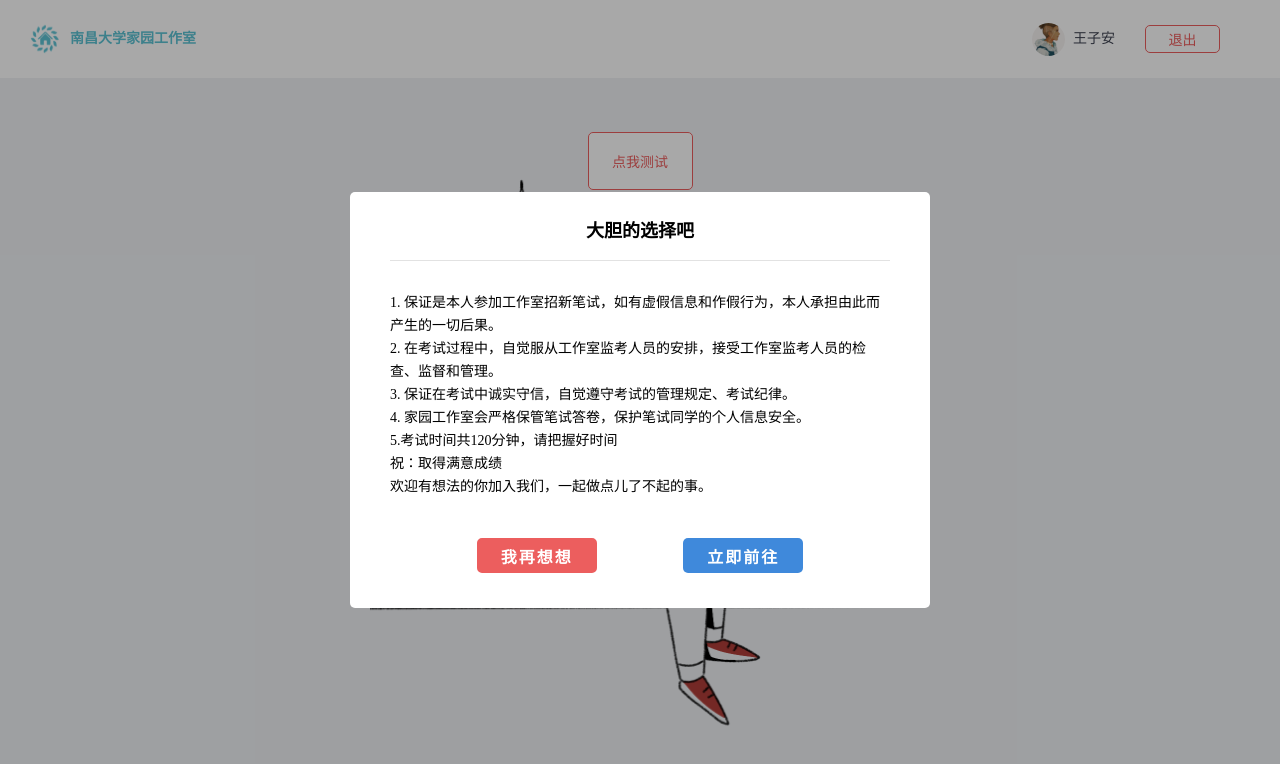
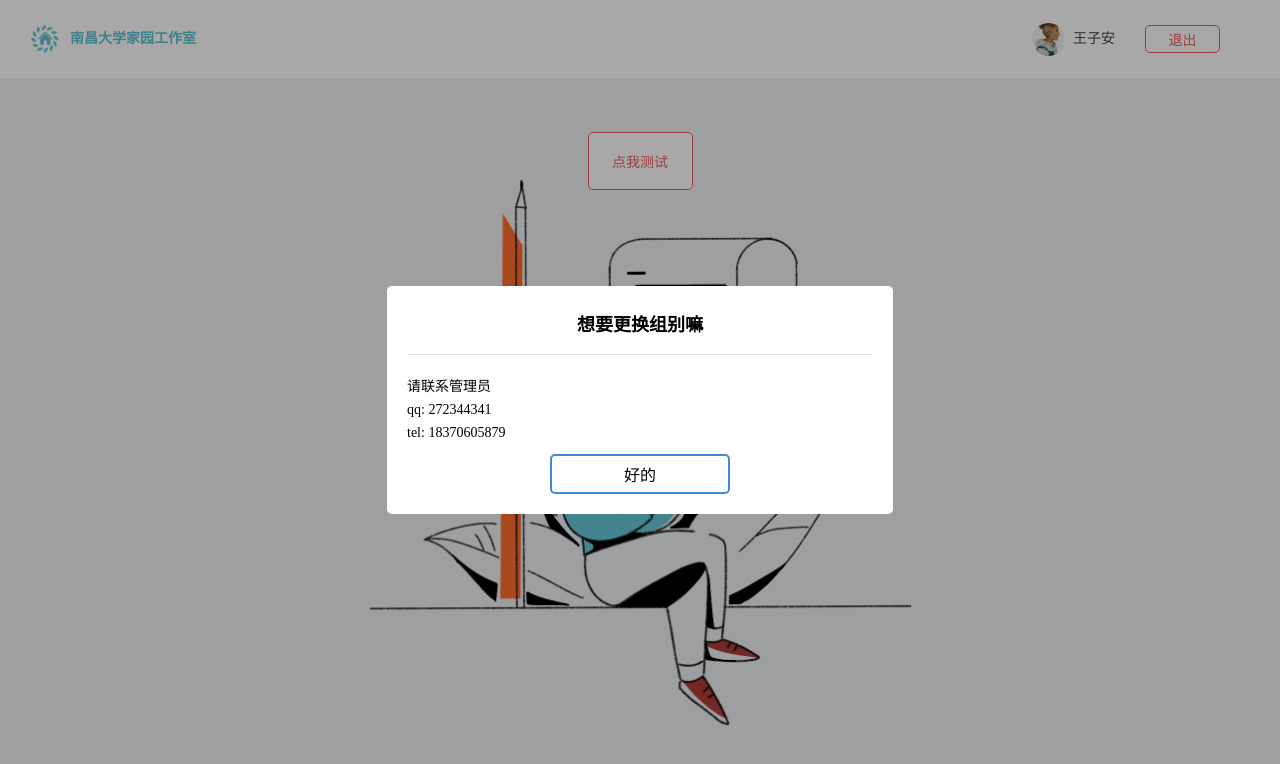
Before and after one commit to AnbolKing/ComponentGroup, a React (Create React App) app: page / in a window 1280 px wide. Both pictures are taken after a click on the button "点我测试". Shown: the top 764 px of the page. Built offline with nearby package versions, Linux system fonts and the light colour scheme.

Commit message:
:sparkles: 完成Info

```diff
--- /dev/null
+++ b/src/components/Info/index.js
@@ -0,0 +1,27 @@
+import React from 'react';
+import './style.css';
+
+const Info = (props) => {
+  const {title, content, text, onOK, nodeStyle, show} = props;
+  if(nodeStyle) {
+    nodeStyle.display = show?'':'none';
+  }
+  return (
+    <div className="info-container" style={nodeStyle}>
+      <div className="info-title">
+        {title?title:'Title'}
+      </div>
+      <div className="info-divide"></div>
+      <div className="info-content">
+        {content?content:'Content'}
+      </div>
+      <div className="info-btn" onClick={onOK}>
+        <button>
+          {text?text:'Text'}
+        </button>
+      </div>
+    </div>
+  )
+}
+
+export default Info
--- /dev/null
+++ b/src/components/Info/style.css
@@ -0,0 +1,42 @@
+.info-container {
+    min-width: 466px;
+    min-height: 180px;
+    padding: 20px 20px;
+    background: #FFFFFF;
+    border-radius: 5px;
+}
+
+.info-container>.info-title {
+    text-align: center;
+    font-size: 18px;
+    font-weight: 600;
+    padding: 10px 0;
+}
+
+.info-container>.info-divide {
+    width: 100%;
+    height: 1px;
+    margin: 10px 0;
+    background: #70707034;
+}
+
+.info-container>.info-content {
+    padding: 10px 0;
+    text-align: left;
+    font-size: 14px;
+    font-weight: 400;
+    line-height: 23px;
+}
+
+.info-container>.info-btn {
+    text-align: center;
+}
+
+.info-container>.info-btn>button {
+    width: 180px;
+    height: 40px;
+    border: 2px solid #3F89DB;
+    background: #FFFFFF;
+    border-radius: 5px;
+    font-size: 16px;
+}
--- a/src/components/Test/index.js
+++ b/src/components/Test/index.js
@@ -1,7 +1,8 @@
 import React ,{ Component } from 'react';
 import './style.css';
 import Mask from '../Mask/index';
-import Confirm from '../Confirm/index';
+// import Confirm from '../Confirm/index';
+import Info from '../Info/index';
 
 class Test extends Component {
   constructor(props) {
@@ -38,24 +39,34 @@ class Test extends Component {
     return (
       <div className="test-container">
         <Mask show={this.state.show} content={
-            <Confirm
-              content={
-                <div>
-                  <p>1. 保证是本人参加工作室招新笔试，如有虚假信息和作假行为，本人承担由此而产生的一切后果。</p>
-                  <p>2. 在考试过程中，自觉服从工作室监考人员的安排，接受工作室监考人员的检查、监督和管理。</p>
-                  <p>3. 保证在考试中诚实守信，自觉遵守考试的管理规定、考试纪律。</p>
-                  <p>4. 家园工作室会严格保管笔试答卷，保护笔试同学的个人信息安全。</p>
-                  <p>5.考试时间共<span>120分钟</span>，请把握好时间</p>
-                  <p>祝：取得满意成绩</p>
-                  <p>欢迎有想法的你加入我们，一起做点儿了不起的事。</p>
-                </div>
-              }
-              okText={'立即前往'}
-              cancelText={'我再想想'}
-              title={'大胆的选择吧'}
+            // <Confirm
+            //   content={
+            //     <div>
+            //       <p>1. 保证是本人参加工作室招新笔试，如有虚假信息和作假行为，本人承担由此而产生的一切后果。</p>
+            //       <p>2. 在考试过程中，自觉服从工作室监考人员的安排，接受工作室监考人员的检查、监督和管理。</p>
+            //       <p>3. 保证在考试中诚实守信，自觉遵守考试的管理规定、考试纪律。</p>
+            //       <p>4. 家园工作室会严格保管笔试答卷，保护笔试同学的个人信息安全。</p>
+            //       <p>5.考试时间共<span>120分钟</span>，请把握好时间</p>
+            //       <p>祝：取得满意成绩</p>
+            //       <p>欢迎有想法的你加入我们，一起做点儿了不起的事。</p>
+            //     </div>
+            //   }
+            //   okText={'立即前往'}
+            //   cancelText={'我再想想'}
+            //   title={'大胆的选择吧'}
+            //   onOK={this.handleOk}
+            //   onCancel={this.handleCancel}
+            // ></Confirm>
+            <Info
               onOK={this.handleOk}
-              onCancel={this.handleCancel}
-            ></Confirm>
+              title={'想要更换组别嘛'}
+              content={<div>
+                <p>请联系管理员</p>
+                <p>qq: 272344341</p>
+                <p>tel: 18370605879</p>
+              </div>}
+              text={'好的'}
+            ></Info>
           }
         >
         </Mask>
```
